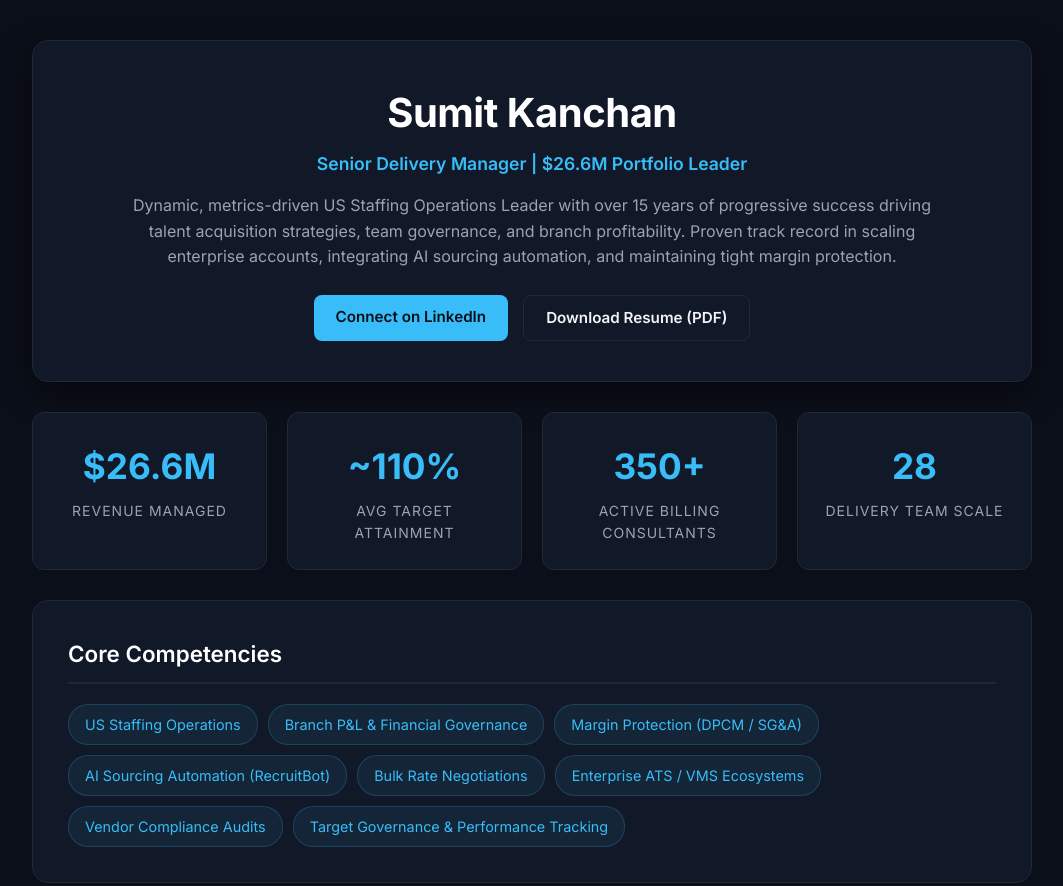
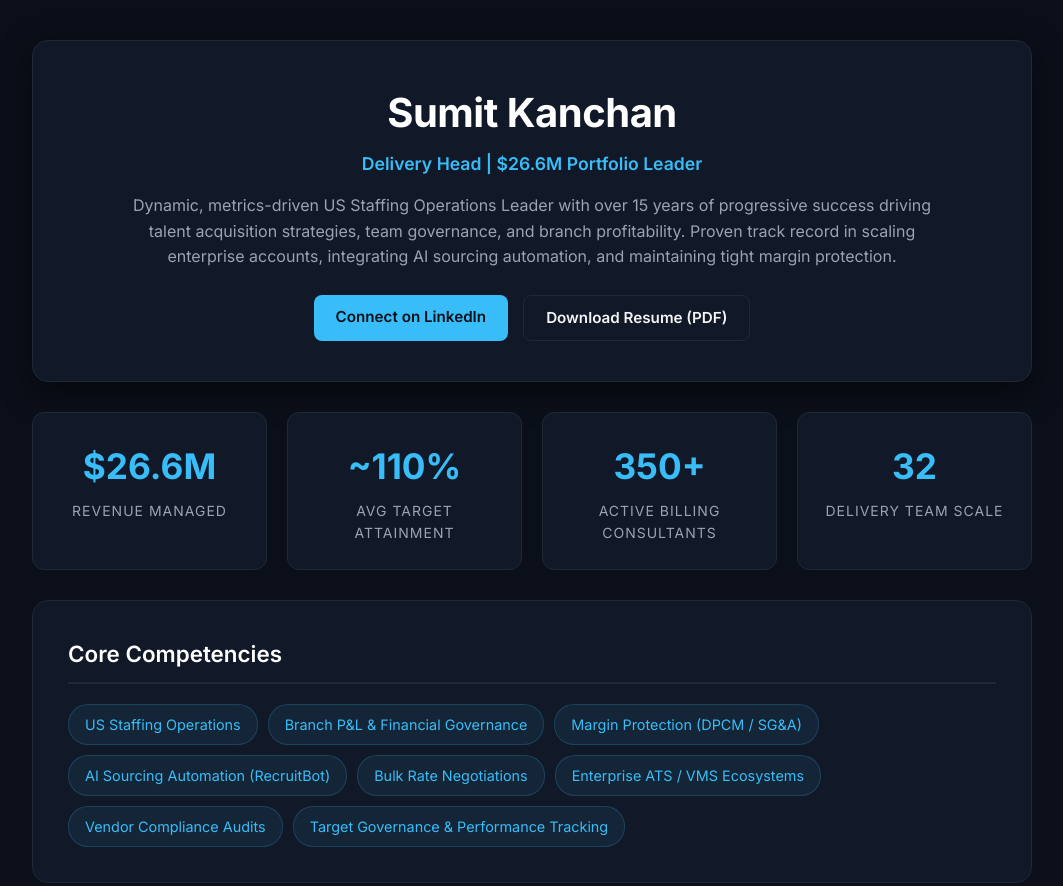
Before and after one commit to sumitkanchan/sumitkanchan.github.io, a plain HTML site: page index.html in a window 1280 px wide. Shown: the top 886 px of the page, without its empty margins (108-1171 px from the left). Drawn offline with Linux system fonts and the light colour scheme.

Commit message:
index.html

```diff
--- a/index.html
+++ b/index.html
@@ -241,7 +241,7 @@
         <!-- Header -->
         <header>
             <h1>Sumit Kanchan</h1>
-            <div class="title-badge">Senior Delivery Manager | $26.6M Portfolio Leader</div>
+            <div class="title-badge">Delivery Head | $26.6M Portfolio Leader</div>
             <p class="summary">
                 Dynamic, metrics-driven US Staffing Operations Leader with over 15 years of progressive success driving talent acquisition strategies, team governance, and branch profitability. Proven track record in scaling enterprise accounts, integrating AI sourcing automation, and maintaining tight margin protection.
             </p>
@@ -267,7 +267,7 @@
                 <div class="metric-label">Active Billing Consultants</div>
             </div>
             <div class="metric-card">
-                <div class="metric-number">28</div>
+                <div class="metric-number">32</div>
                 <div class="metric-label">Delivery Team Scale</div>
             </div>
         </div>
```
